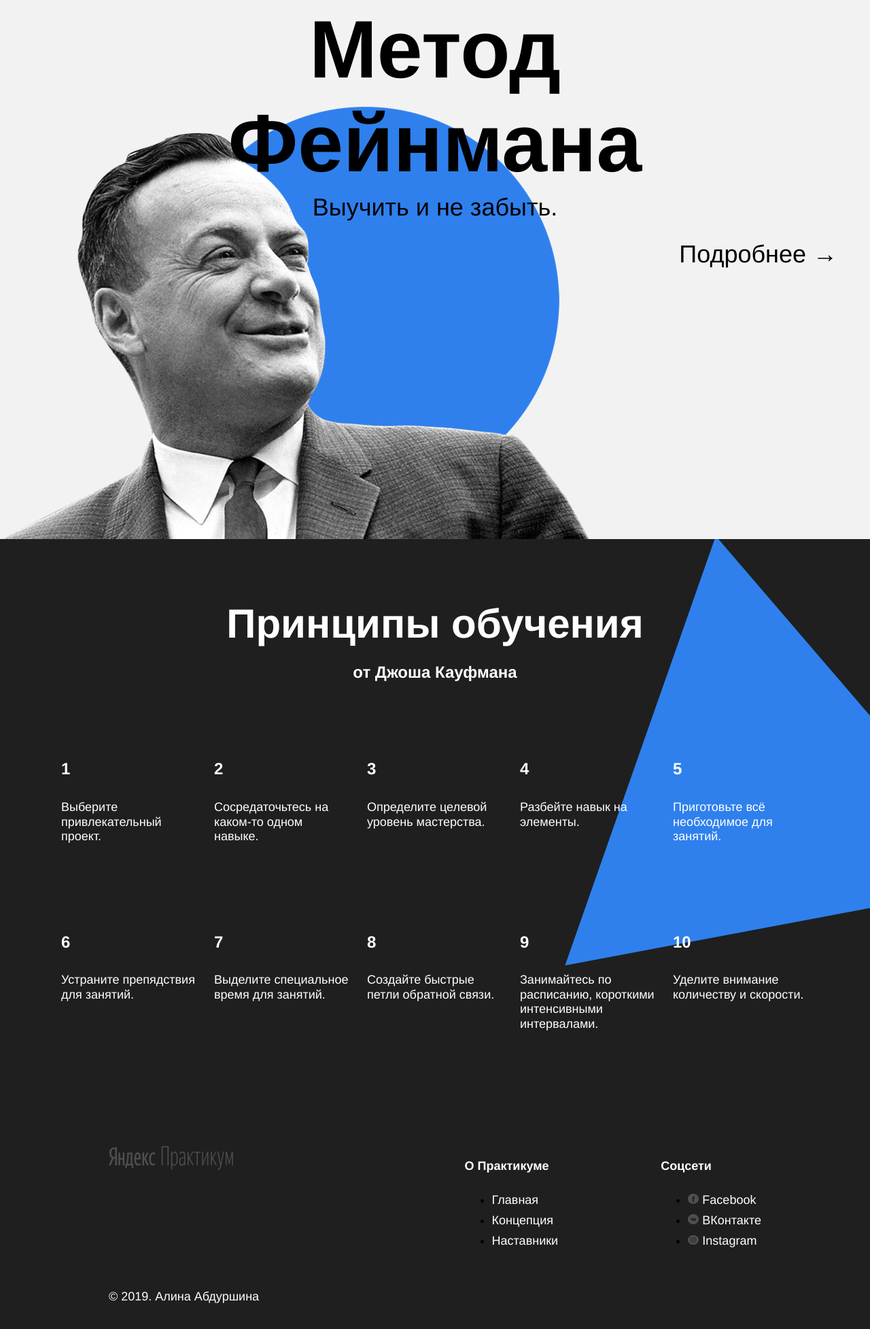
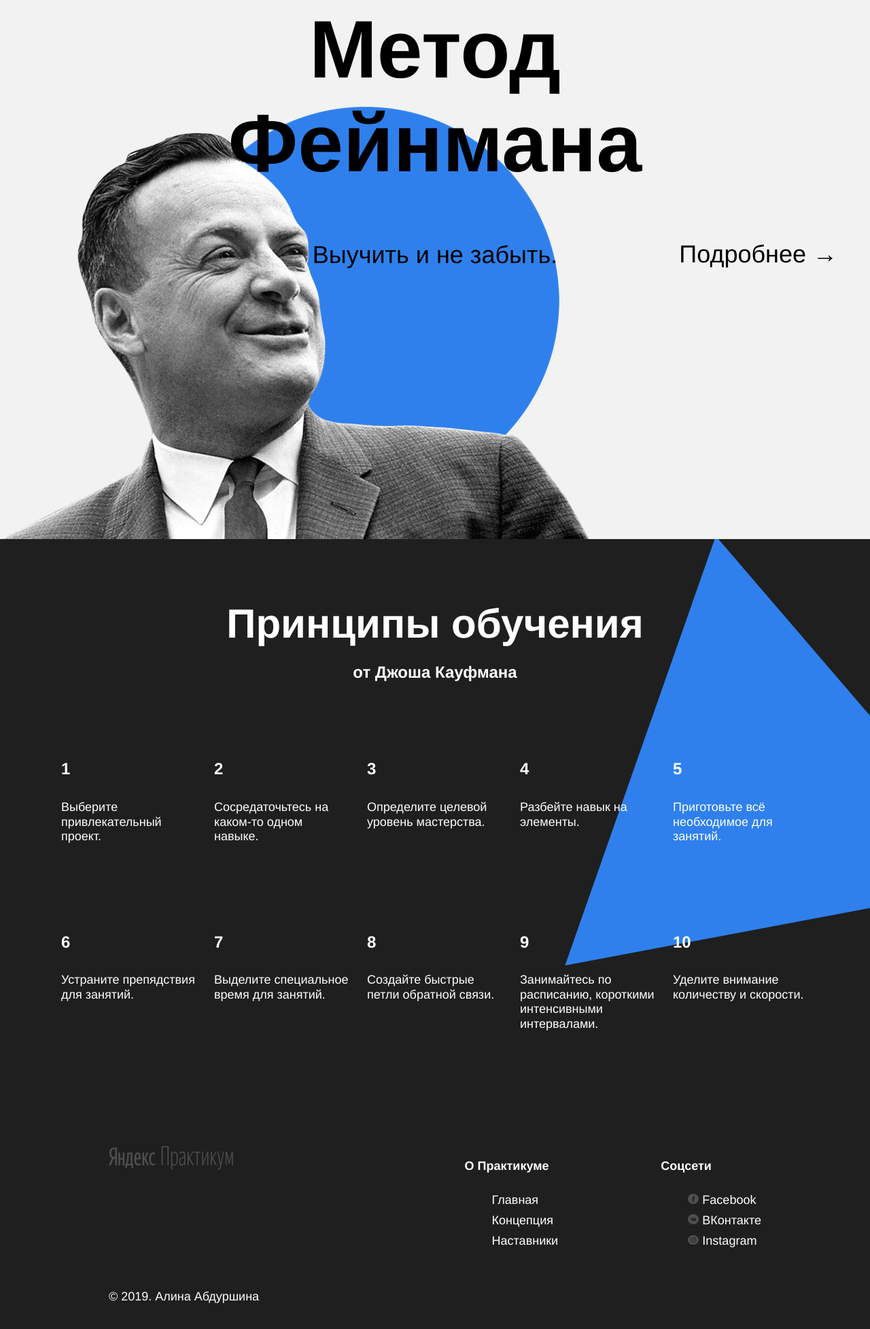
Before and after one commit to blanshec/yp_landing, a plain HTML site: page index.html in a window 1280 px wide. Shown: the part 2224-4179 px from the top of the page at 68% size. Drawn offline with Linux system fonts and the light colour scheme.

Commit message:
+edited according to code review, ready to be sent in

```diff
--- a/styles/style.css
+++ b/styles/style.css
@@ -255,8 +255,7 @@
 }
 
 .feinman__subtitle {
-    /*margin-top: 70px;*/
-    margin: 0;
+    margin: 70px 0 0;
 
     line-height: 51px;
     font-size: 36px;
@@ -404,7 +403,7 @@
     flex-direction: column;
     margin: 20px 0 16px;
 
-
+    list-style-type: none;
     line-height: 30px;
     font-size: 18px;
 }
@@ -417,6 +416,7 @@
 .footer__social-links {
     color: #ffffff;
     text-decoration: none;
+    list-style-type: none;
 }
 
 .footer__social-links_facebook:before {
```
